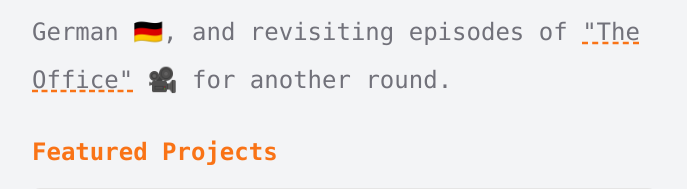
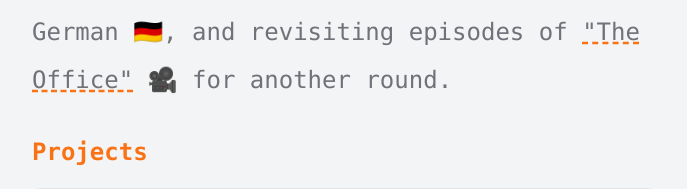
Before and after one commit to mahdikhashan/nanoman.space, a Next.js app: page / in a window 1280 px wide. Shown: the part 1550-1739 px from the top of the page, without its empty margins (296-983 px from the left). Built offline with nearby package versions, Linux system fonts and the light colour scheme.

Commit message:
feat: change projects section from "Featured Project" to "Projects"

```diff
--- a/pages/index.tsx
+++ b/pages/index.tsx
@@ -66,7 +66,7 @@ export default function HomePage() {
 
           <div className="mt-64 max-w-screen-md space-y-4">
             <h1 className="md:text-2xl font-semibold text-orange-500 mb-5">
-              Featured Projects
+              Projects
             </h1>
             <Suspense fallback={<div>loading...</div>}>
               <div className="flex-col space-y-4">
```
